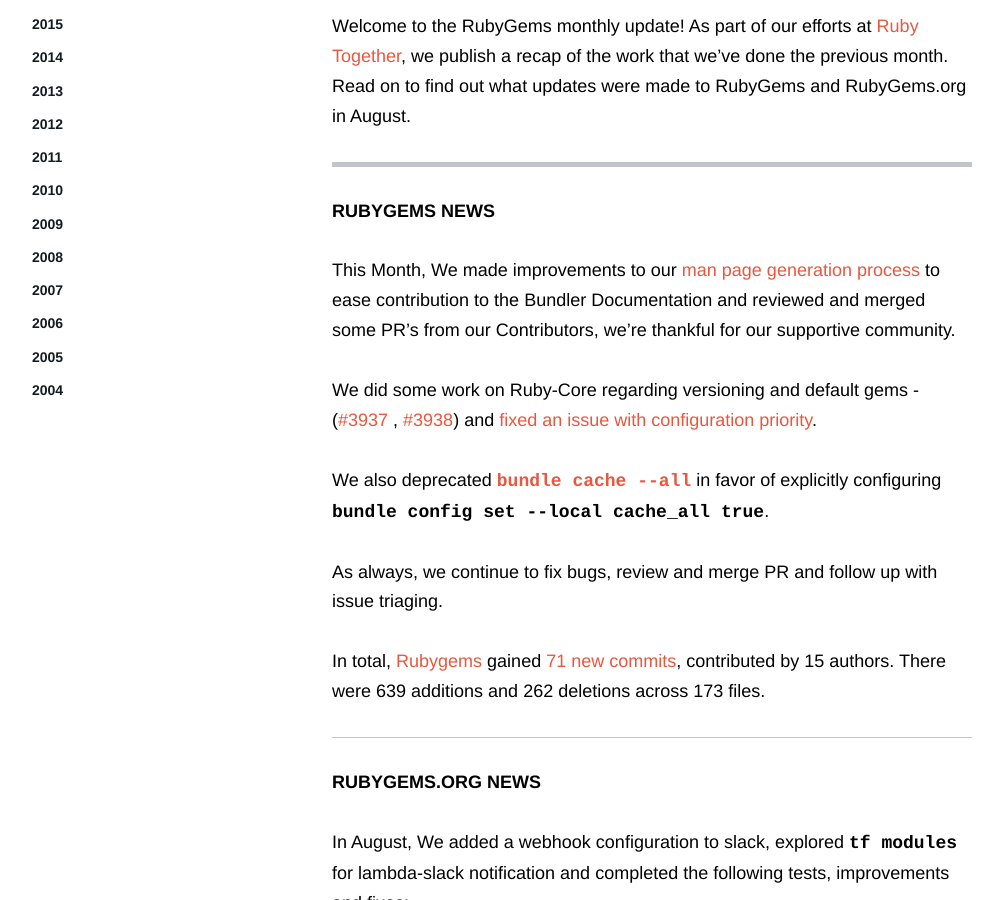
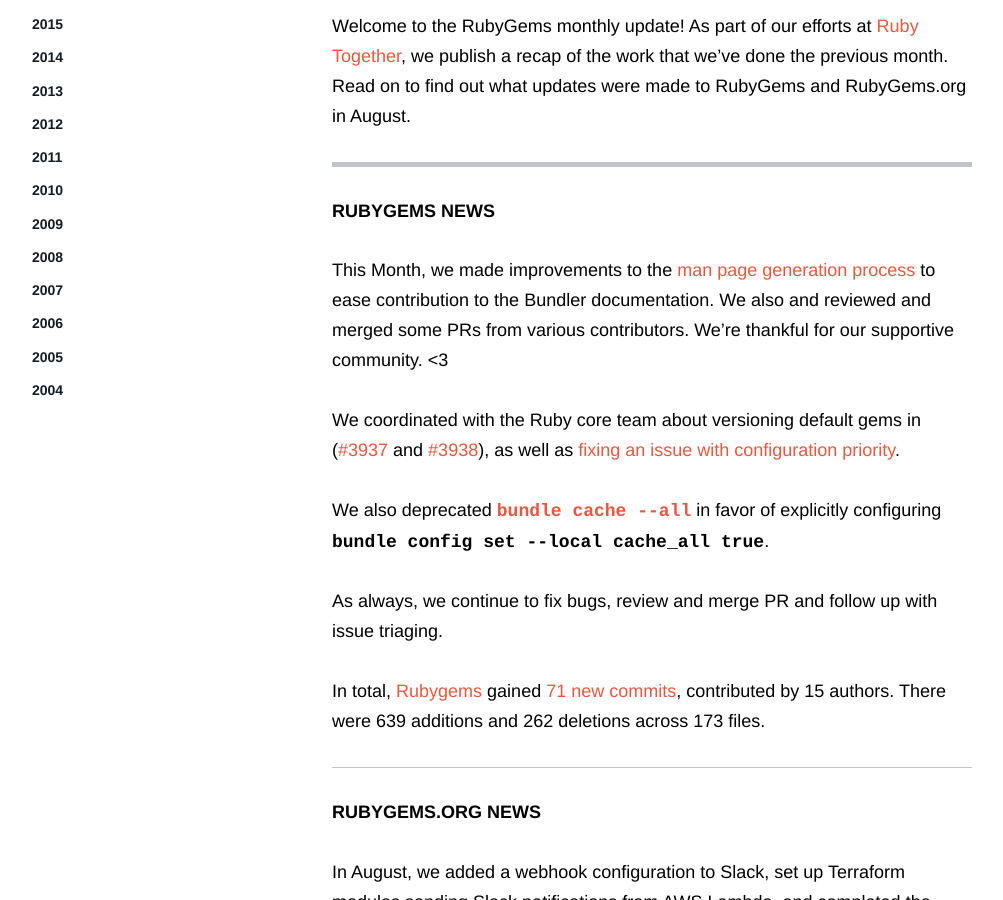
Before and after one commit to rubygems/rubygems.github.io, a Jekyll site: the page built from _posts/2020-09-14-august-rubygems-update.md, in a window 1280 px wide and 900 px high, scrolled down 390 px. Shown: the whole window, without its empty margins (138-1141 px from the left). Built offline with Jekyll 4.4.1, drawn with Linux system fonts in a browser that asks for light colours; comment, search, counter and statistics services are not loaded; some of the changed text lies outside the part shown.

Commit message:
tiny copyedits

```diff
--- a/_posts/2020-09-14-august-rubygems-update.md
+++ b/_posts/2020-09-14-august-rubygems-update.md
@@ -8,9 +8,9 @@
 
 ## RubyGems News
 
-This Month, We made improvements to our [man page generation process](https://github.com/rubygems/rubygems/pull/3923) to ease contribution to the Bundler Documentation and reviewed and merged some PR's from our Contributors, we're thankful for our supportive community.
+This Month, we made improvements to the [man page generation process](https://github.com/rubygems/rubygems/pull/3923) to ease contribution to the Bundler documentation. We also and reviewed and merged some PRs from various contributors. We're thankful for our supportive community. <3
 
-We did some work on Ruby-Core regarding versioning and default gems - ([#3937](https://github.com/rubygems/rubygems/pull/3937) , [#3938](https://github.com/rubygems/rubygems/pull/3938)) and [fixed an issue with configuration priority](https://github.com/rubygems/rubygems/pull/3933).
+We coordinated with the Ruby core team about versioning default gems in ([#3937](https://github.com/rubygems/rubygems/pull/3937) and [#3938](https://github.com/rubygems/rubygems/pull/3938)), as well as [fixing an issue with configuration priority](https://github.com/rubygems/rubygems/pull/3933).
 
 We also deprecated [`bundle cache --all`](https://github.com/rubygems/rubygems/pull/3932) in favor of explicitly configuring `bundle config set --local cache_all true`.
 
@@ -21,7 +21,7 @@
 
 ## RubyGems.org News
 
-In August, We added a webhook configuration to slack, explored `tf modules` for lambda-slack notification and completed the following tests, improvements and fixes:
+In August, we added a webhook configuration to Slack, set up Terraform modules sending Slack notifications from AWS Lambda, and completed the following tests, improvements and fixes:
 
 * tested and deployed a PR for [blocking -/_ variations of the gem names](https://github.com/rubygems/rubygems.org/pull/2341) -- which are most commonly abused by malicious actors -- and fixing SQL query missing index.
 * debugged failing rspec failing builds and [updated  backfill required_rubygems_version task to required_ruby_version](https://github.com/rubygems/rubygems.org/pull/2474)
```
